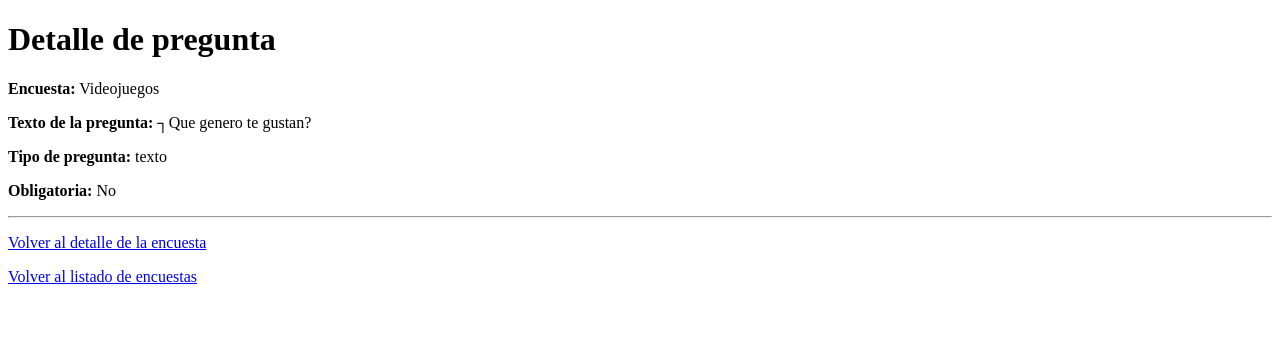
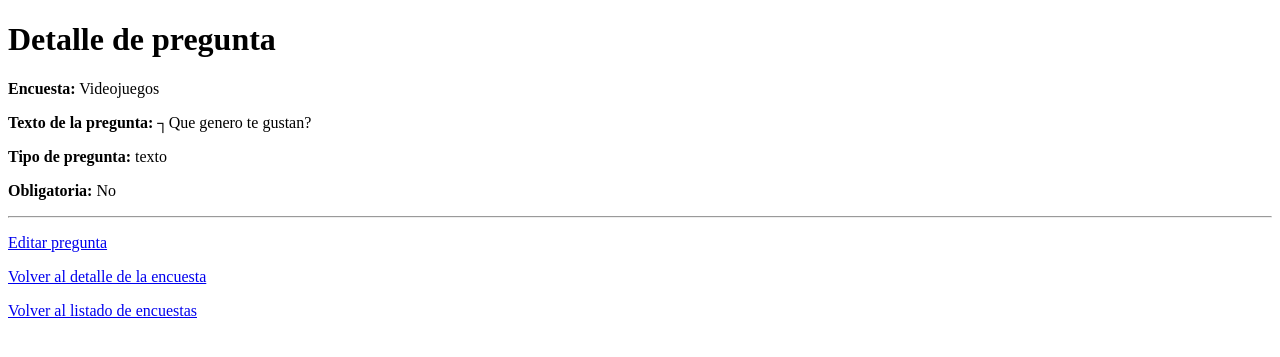
Before and after one commit to Jsagarcrespo/ProyectoDjango, a Django app: page /encuestas/1/preguntas/1/ in a window 1280 px wide. Shown: the top 357 px of the page. Run offline with Django 5.2, Linux system fonts and the light colour scheme; data comes from the database, SQL or seed files in the repository; parts of the project's set-up code (start-up, migrations or seed data) failed here and were passed over.

Commit message:
feat: Editar pregunta asociado a encuesta
- Cargamos PreguntaForm con instance para modificar una pregunta existente
- Comprobamos que la pregunta pertenece a la encuesta con encuesta_id y pregunta_id

```diff
--- a/GestionEcuestasR8/encuestas/templates/encuestas/detalle_pregunta.html
+++ b/GestionEcuestasR8/encuestas/templates/encuestas/detalle_pregunta.html
@@ -35,6 +35,12 @@
     <hr>
 
     <p>
+        <a href="{% url 'editar_pregunta' encuesta.id pregunta.id %}">
+            Editar pregunta
+        </a>
+    </p>
+
+    <p>
         <a href="{% url 'detalle_encuesta' encuesta.id %}">
             Volver al detalle de la encuesta
         </a>
--- a/GestionEcuestasR8/encuestas/urls.py
+++ b/GestionEcuestasR8/encuestas/urls.py
@@ -12,5 +12,6 @@ urlpatterns = [
     path('<int:encuesta_id>/eliminar/',views.eliminar_encuesta,name='eliminar_encuesta'),
     path('<int:encuesta_id>/preguntas/crear/',views.crear_pregunta,name='crear_pregunta'),
     path('<int:encuesta_id>/preguntas/<int:pregunta_id>/',views.detalle_pregunta,name='detalle_pregunta'),
+    path('<int:encuesta_id>/preguntas/<int:pregunta_id>/editar/',views.editar_pregunta,name='editar_pregunta'),
 
 ]
--- a/GestionEcuestasR8/encuestas/views.py
+++ b/GestionEcuestasR8/encuestas/views.py
@@ -1,5 +1,5 @@
 from django.shortcuts import render, redirect, get_object_or_404
-from .models import Encuesta
+from .models import Encuesta, Pregunta
 from .forms import EncuestaForm
 
 from .models import Pregunta
@@ -151,6 +151,8 @@ def detalle_pregunta(request, encuesta_id, pregunta_id):
         encuesta=encuesta
     )
 
+    ## Cargamos el html y enviamos variable al template
+    ## Ahora en el html cuando vea {{ objeto.campo }} pondra los datos de la BBDD
     return render(
         request,
         'encuestas/detalle_pregunta.html',
@@ -159,3 +161,54 @@ def detalle_pregunta(request, encuesta_id, pregunta_id):
             'pregunta': pregunta
         }
     )
+
+
+def editar_pregunta(request, encuesta_id, pregunta_id):
+
+    encuesta = get_object_or_404(Encuesta, id=encuesta_id)
+
+    pregunta = get_object_or_404(
+        Pregunta,
+        id=pregunta_id,
+        encuesta=encuesta
+    )
+
+    if request.method == 'POST':
+
+        ## Se crea formulario con los datos enviados
+        ## Con instance le indicamos que modifique la pregunta existente y no genere ninguna nueva
+        formulario = PreguntaForm(
+            request.POST,
+            instance=pregunta
+        )
+
+        ## Comprovacion que el formulario esta bien
+        if formulario.is_valid():
+
+            ## Guardamos cambios
+            formulario.save()
+
+            ## Una vez guardado volvemos a detalle
+            return redirect(
+                'detalle_pregunta',
+                encuesta_id=encuesta.id,
+                pregunta_id=pregunta.id
+            )
+
+    ## Si se edita por primera vez
+    else:
+
+        ## El usuario solo esta entrando a la pagina
+        ## Crea el formulario con los datos actuales de la pregunta
+        formulario = PreguntaForm(
+            instance=pregunta
+        )
+
+    return render(
+        request,
+        'encuestas/editar_encuesta.html',
+        {
+            'formulario': formulario,
+            'encuesta': encuesta
+        }
+    )
```
Also changed, not shown: GestionEcuestasR8/encuestas/templates/encuestas/editar_pregunta.html (added, +41 -0 lines).
